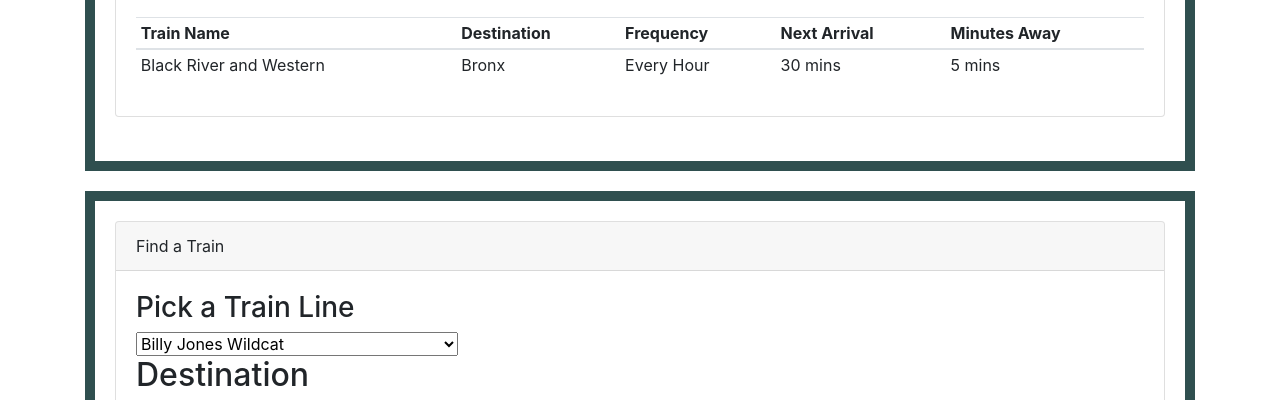
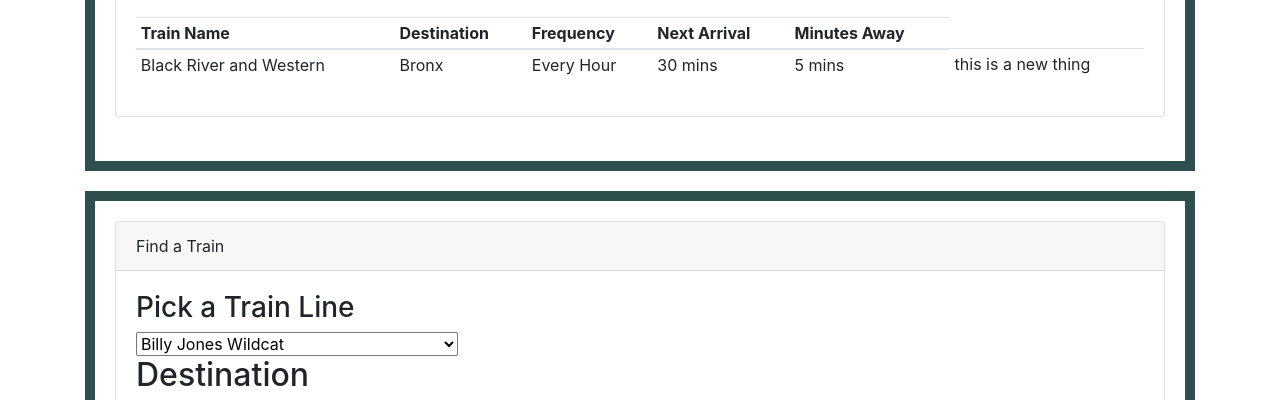
Before and after one commit to zednon/train, a plain HTML site: page index.html in a window 1280 px wide. Shown: the part 373-773 px from the top of the page. Drawn offline with nearby package versions, Linux system fonts and the light colour scheme; no server answers.

Commit message:
updateing html

```diff
--- a/index.html
+++ b/index.html
@@ -44,7 +44,8 @@
         <td>Every Hour</td>
         <td>30 mins</td>
         <td>5 mins</td>
-      </tr>
+        <td>this is a new thing</td>
+                  </tr>
 
 
 
```
